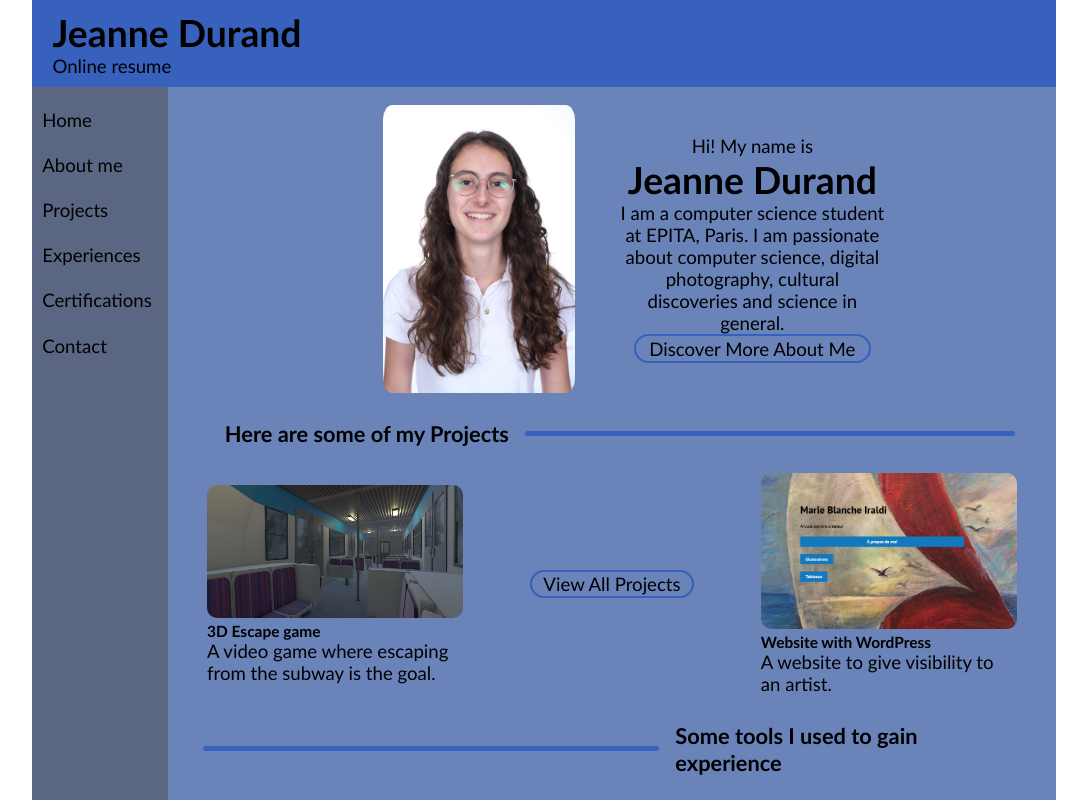
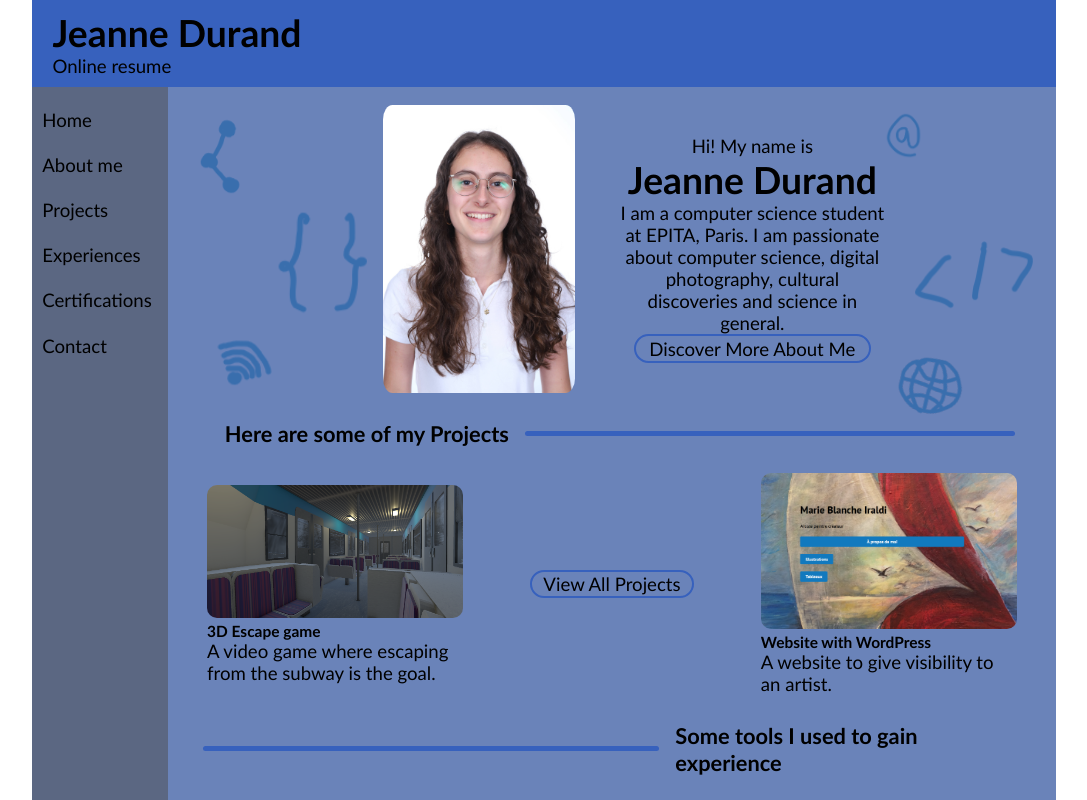
Before and after one commit to Cospiz67/mp-3, a React (Vite) app: page / in a window 1280 px wide. Shown: the top 800 px of the page, without its empty margins (96-1183 px from the left). Built offline with nearby package versions, Linux system fonts and the light colour scheme.

Commit message:
refactoring

```diff
--- a/src/components/AboutMe.tsx
+++ b/src/components/AboutMe.tsx
@@ -1,28 +1,6 @@
 import styled from "styled-components";
+import {StyledPres, TextSection, StyledOverview, StyledOverviewTitle, StyledH3, StyledHr} from "./StyledComponents";
 
-const StyledPres = styled.div`
-    text-align: center;
-    display: flex;
-    flex-direction: row;
-    justify-content: center;
-    margin: 2% 0;
-    position:relative;
-
-    @media screen and (max-width: 750px){
-        flex-direction: column;
-    }
-`
-const TextSection = styled.div`
-    margin: auto 0;
-    width: 30%;
-    display: flex;
-    flex-direction: column;
-
-    @media screen and (max-width: 750px){
-        width:70%;
-        margin: 0 auto;
-    }
-`
 const StyledImg = styled.img`
     width: 15vw;
     height:auto;
@@ -33,28 +11,6 @@ const StyledImg = styled.img`
     @media screen and (max-width: 750px){
         margin: auto;
     }
-`
-const StyledOverview = styled.div`
-    display:flex;
-    flex-direction: column;
-`
-const StyledOverviewTitle = styled.div`
-    display: flex;
-    margin: 1% 4%;
-    justify-content: center;
-`
-const StyledH3 = styled.h3`
-    width: max-content;
-    margin: 0 2%;
-`
-const StyledHr = styled.hr`
-    width: 60%;
-    margin: auto 0;
-    color: rgb(55, 97, 189);
-    background-color: rgb(55, 97, 189);
-    height: 5px;
-    border: none;
-    border-radius: 5px;
 `
 const StyledOverviewP = styled.p`
     margin: 2% auto;
@@ -78,7 +34,6 @@ const StyledSeparationContentP = styled.p`
     justify-content: center;
     text-align: justify;
 `
-
 
 export default function AboutMe(){
     return(
--- a/src/components/Certifications.tsx
+++ b/src/components/Certifications.tsx
@@ -1,31 +1,5 @@
 import styled from "styled-components";
-
-
-const StyledOverview = styled.div`
-    display:flex;
-    flex-direction: column;
-`
-
-const StyledOverviewTitle = styled.div`
-    display: flex;
-    margin: 1% 4%;
-    justify-content: center;
-`
-
-const StyledH3 = styled.h3`
-    width: max-content;
-    margin: 0 2%;
-`
-
-const StyledHr = styled.hr`
-    width: 60%;
-    margin: auto 0;
-    color: rgb(55, 97, 189);
-    background-color: rgb(55, 97, 189);
-    height: 5px;
-    border: none;
-    border-radius: 5px;
-`
+import {StyledOverview, StyledOverviewTitle, StyledH3, StyledHr} from "./StyledComponents";
 
 const StyledOneProject = styled.div`
     display: flex;
@@ -33,7 +7,6 @@ const StyledOneProject = styled.div`
     padding: 2%;
     margin: auto;
 `
-
 const StyledOneProjectImg = styled.img`
     margin: 0 2%;
     border-radius: 0;
@@ -41,20 +14,17 @@ const StyledOneProjectImg = styled.img`
     height: auto;
     object-fit: contain;
 `
-
 const StyledOneProjectP = styled.p`
     width: 60%;
     text-align: justify;
     padding: 2%;
     margin: auto;
 `
-
 const StyledIntroText = styled.p`
     margin:auto;
     text-align: justify;
     width: 80%;
 `
-
 const OneSpecificCertif = styled.img`
     margin: 0 2%;
     border-radius: 0;
--- a/src/components/Contact.tsx
+++ b/src/components/Contact.tsx
@@ -19,13 +19,11 @@ const StyledOverviewA = styled.a`
         border: 5px solid rgb(206, 214, 233);
         border-radius: 5%;
 `
-
 const StyledText = styled.p`
     width:50%;
     text-align: center;
     margin:auto;
 `
-
 
 export default function Contact(){
     return(
--- a/src/components/Experience.tsx
+++ b/src/components/Experience.tsx
@@ -1,5 +1,6 @@
 import styled from "styled-components";
 import GridElement from "./GridElement";
+import {StyledOverview, StyledOverviewTitle, StyledH3, StyledHr} from "./StyledComponents";
 
 const StyledTitleH3 = styled.h3`
     text-align: center;
@@ -10,31 +11,6 @@ const StyledGrid = styled.div`
     grid-template-columns: auto auto auto auto auto;
     margin: 2% 0;
 `
-const StyledOverview = styled.div`
-    display:flex;
-    flex-direction: column;
-`
-const StyledOverviewTitle = styled.div`
-    display: flex;
-    margin: 1% 4%;
-    justify-content: center;
-`
-
-const StyledH3 = styled.h3`
-    width: max-content;
-    margin: 0 2%;
-`
-
-const StyledHr = styled.hr`
-    width: 60%;
-    margin: auto 0;
-    color: rgb(55, 97, 189);
-    background-color: rgb(55, 97, 189);
-    height: 5px;
-    border: none;
-    border-radius: 5px;
-`
-
 const StyledOneProject = styled.div`
     display: flex;
     flex-direction: row;
@@ -47,7 +23,6 @@ const TextSection = styled.div`
     display: flex;
     flex-direction: column;
 `
-
 const StyledOneProjectImg = styled.img`
     margin: 2%;
     width: 20vw;
@@ -55,7 +30,6 @@ const StyledOneProjectImg = styled.img`
     border-radius: 10px;
     object-fit: contain;
 `
-
 const StyledOneProjectP = styled.p`
     width: 60%;
     text-align: justify;
--- a/src/components/Home.tsx
+++ b/src/components/Home.tsx
@@ -1,29 +1,8 @@
 import styled from "styled-components";
 import ViewMoreButton from "./ViewMoreButton";
+import { StyledPres, TextSection,
+    StyledOverview, StyledOverviewTitle, StyledH3, StyledHr} from "./StyledComponents";
 
-const StyledPres = styled.div`
-    text-align: center;
-    display: flex;
-    flex-direction: row;
-    justify-content: center;
-    margin: 2% 0;
-    position:relative;
-
-    @media screen and (max-width: 750px){
-        flex-direction: column;
-    }
-`
-const TextSection = styled.div`
-    margin: auto 0;
-    width: 30%;
-    display: flex;
-    flex-direction: column;
-
-    @media screen and (max-width: 750px){
-        width:70%;
-        margin: 0 auto;
-    }
-`
 const StyledImg = styled.img`
     width: 15vw;
     height:auto;
@@ -35,28 +14,6 @@ const StyledImg = styled.img`
         margin: auto;
     }
 `
-const StyledOverview = styled.div`
-    display:flex;
-    flex-direction: column;
-`
-const StyledOverviewTitle = styled.div`
-    display: flex;
-    margin: 1% 4%;
-    justify-content: center;
-`
-const StyledH3 = styled.h3`
-    width: max-content;
-    margin: 0 2%;
-`
-const StyledHr = styled.hr`
-    width: 60%;
-    margin: auto 0;
-    color: rgb(55, 97, 189);
-    background-color: rgb(55, 97, 189);
-    height: 5px;
-    border: none;
-    border-radius: 5px;
-`
 const StyledGrid = styled.div`
     display:grid;
     grid-template-columns: auto auto auto;
@@ -66,14 +23,12 @@ const StyledOneProject = styled.div`
     width: 20vw;
     margin: auto;
 `
-
 const StyledOneProjectImg = styled.img`
     width: 20vw;
     height: auto;
     border-radius: 10px;
     object-fit: contain; /*will avoid distortion*/
 `
-
 const StyledGridElement = styled.div`
     text-align: center;
     margin: 2%;
@@ -82,16 +37,23 @@ const StyledGridImg = styled.img`
     width: 5vw;
     height: auto;
 `
-
 const StyledOneCertif = styled.div`
     width: 20vw;
     margin: auto;
     text-align: center;
 `
-
 const StyledOneCertifImg = styled.img`
     width: 10vw;
     height: auto;
+`
+const StyledDoodles = styled.div`
+    z-index: -10;
+    animation: float 3s ease-in-out infinite;
+    position: absolute;
+    top: 0;
+    left:0;
+    width: 100%;
+    height:100%;
 `
 
 export default function Home(){
@@ -99,6 +61,14 @@ export default function Home(){
         <>
             <title>Home | Resume</title>
             <StyledPres>
+                <StyledDoodles>
+                    <img id="doodle-link" src="./link.png" alt="Doodle of a Link"/>
+                    <img id="doodle-brackets" src="./curly brackets.png" alt="Doodle of curly brackets"/>
+                    <img id="doodle-wifi" src="./wifi.png" alt="Doodle of Wifi"/>
+                    <img id="doodle-arobase" src="./arobase.png" alt="Doodle of Arobase"/>
+                    <img id="doodle-code" src="./code.png" alt="Doodle of code logo"/>
+                    <img id="doodle-net" src="./net.png" alt ="Doodle of Net"/>
+                </StyledDoodles>
                 <StyledImg src="./myPicture.jpg" alt="Picture of Jeanne Durand"/>
                 <TextSection>
                     <p>Hi! My name is </p>
--- a/src/components/Projects.tsx
+++ b/src/components/Projects.tsx
@@ -12,7 +12,6 @@ const StyledOneProject = styled.div`
     padding: 1% 2%;
     margin: auto;
 `
-
 const StyledOneProjectImg = styled.img`
     margin: 2%;
     width: 20vw;
@@ -21,7 +20,6 @@ const StyledOneProjectImg = styled.img`
     object-fit: contain;
 
 `
-
 const TextSection = styled.div`
     width: 60%;
     text-align: justify;
@@ -30,7 +28,6 @@ const TextSection = styled.div`
     display: flex;
     flex-direction: column;
 `
-
 const ImgCapigame = styled.img`
     width:10vw;
     margin: 2%;
@@ -38,7 +35,6 @@ const ImgCapigame = styled.img`
     border-radius: 10px;
     object-fit: contain;
 `
-
 const ToolkitImg = styled.img`
     width: 4vw;
 `
@@ -53,7 +49,6 @@ const Toolkit = styled.ul`
     justify-content: center;
     margin: 1%;
 `
-
 const StyledOverviewTitle = styled.div`
     width:100%;
 `
--- /dev/null
+++ b/src/components/StyledComponents.tsx
@@ -0,0 +1,47 @@
+import styled from "styled-components";
+
+export const StyledPres = styled.div`
+    text-align: center;
+    display: flex;
+    flex-direction: row;
+    justify-content: center;
+    margin: 2% 0;
+    position:relative;
+
+    @media screen and (max-width: 750px){
+        flex-direction: column;
+    }
+`
+export const TextSection = styled.div`
+    margin: auto 0;
+    width: 30%;
+    display: flex;
+    flex-direction: column;
+
+    @media screen and (max-width: 750px){
+        width:70%;
+        margin: 0 auto;
+    }
+`
+export const StyledOverview = styled.div`
+    display:flex;
+    flex-direction: column;
+`
+export const StyledOverviewTitle = styled.div`
+    display: flex;
+    margin: 1% 4%;
+    justify-content: center;
+`
+export const StyledH3 = styled.h3`
+    width: max-content;
+    margin: 0 2%;
+`
+export const StyledHr = styled.hr`
+    width: 60%;
+    margin: auto 0;
+    color: rgb(55, 97, 189);
+    background-color: rgb(55, 97, 189);
+    height: 5px;
+    border: none;
+    border-radius: 5px;
+`
--- a/src/index.css
+++ b/src/index.css
@@ -7,3 +7,46 @@ a{
     text-decoration: none;
     color: black;
 }
+
+#doodle-arobase{
+    position: absolute;
+    top: 2%;
+    right: 15%;
+    width:3vw;
+}
+#doodle-code{
+    position: absolute;
+    top: 45%;
+    right: 2%;
+    width:10vw;
+}
+#doodle-net{
+    position: absolute;
+    top: 85%;
+    right: 10%;
+    width:6vw;
+}
+
+#doodle-link{
+    position: absolute;
+    top: 1%;
+    left: 3%;
+    width:4vw;
+}
+#doodle-brackets{
+    position: absolute;
+    top: 35%;
+    left: 12%;
+    width:8vw;
+}
+#doodle-wifi{
+    position: absolute;
+    top: 80%;
+    left: 5%;
+    width:5vw;
+}
+
+/*animation of the doodles*/
+@keyframes float {
+    50% {translate: 0 1vh;} /*will move the doodle 0 right/left but 1vh to the top*/
+}
```
